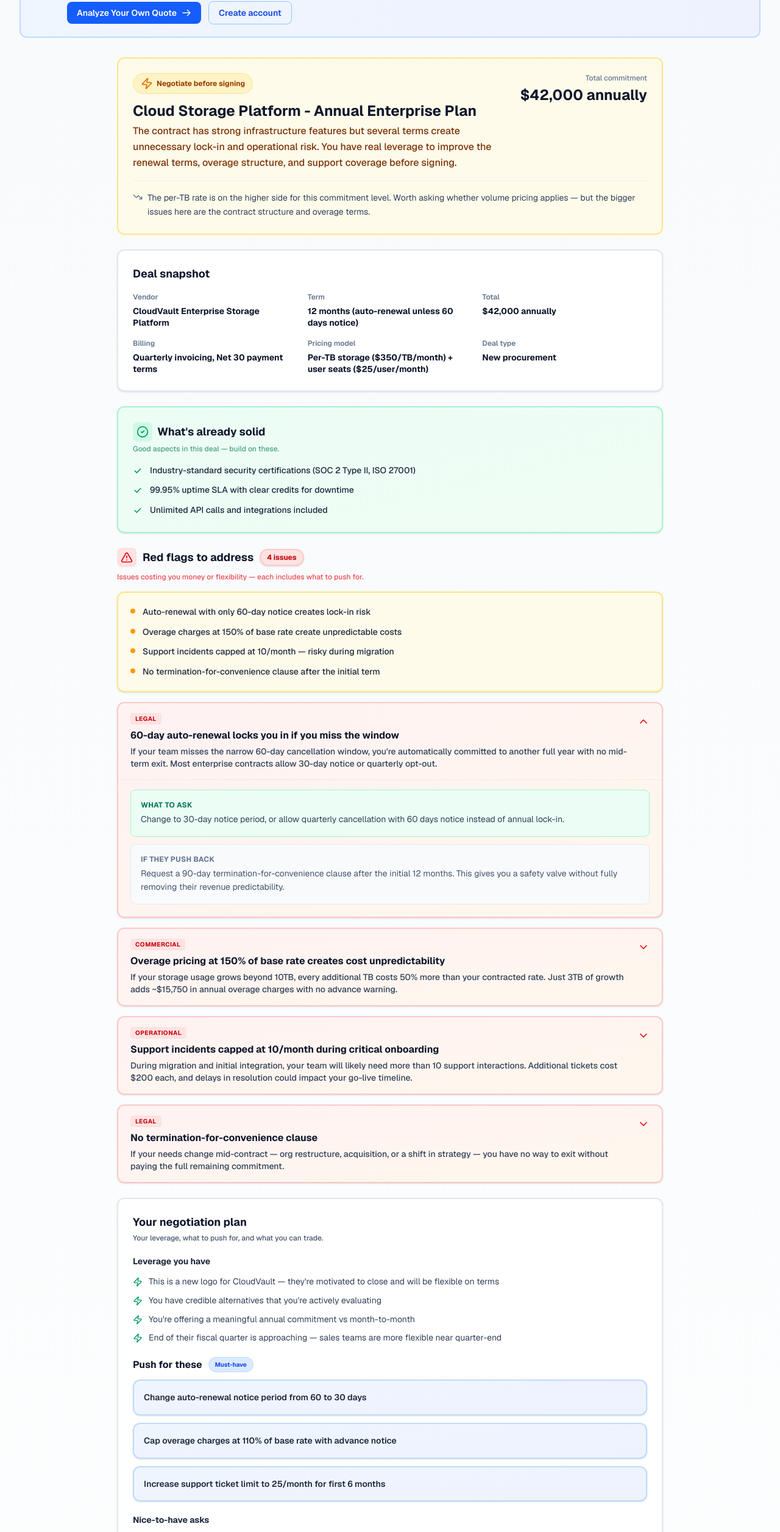
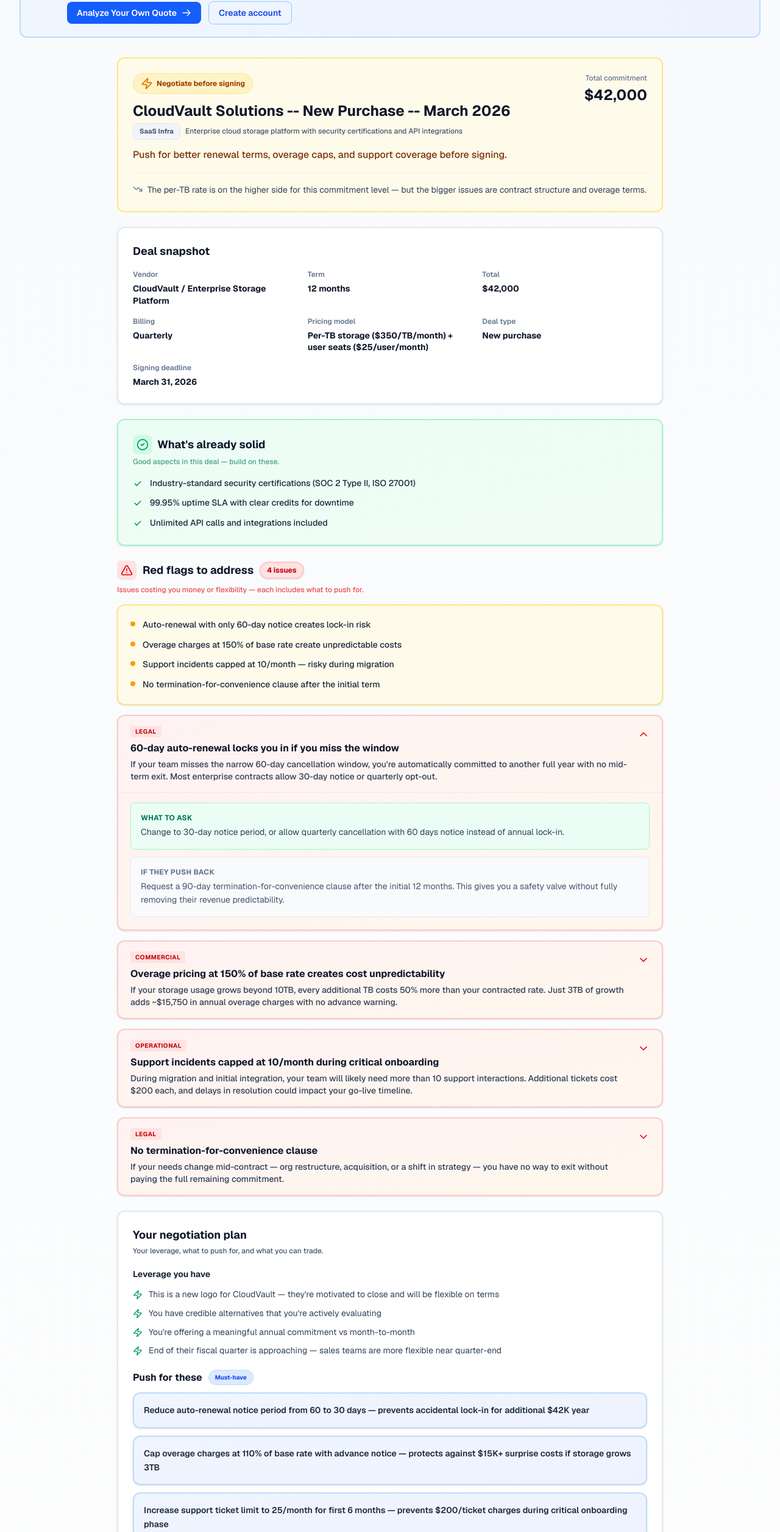
Before and after one commit to Boomchakalala/Dealcheck, a Next.js app: page /example in a window 1280 px wide. Shown: the part 197-2709 px from the top of the page at 61% size. Built offline with nearby package versions, Linux system fonts and the light colour scheme.

Commit message:
Sandbox autosave

```diff
--- a/src/app/example/page.tsx
+++ b/src/app/example/page.tsx
@@ -5,18 +5,21 @@ import { type DealOutput } from '@/types'
 import Link from 'next/link'
 
 const exampleOutput: DealOutput = {
-  title: "Cloud Storage Platform - Annual Enterprise Plan",
+  title: "CloudVault Solutions -- New Purchase -- March 2026",
   vendor: "CloudVault Solutions",
-  verdict: "The contract has strong infrastructure features but several terms create unnecessary lock-in and operational risk. You have real leverage to improve the renewal terms, overage structure, and support coverage before signing.",
+  category: "SaaS Infra",
+  description: "Enterprise cloud storage platform with security certifications and API integrations",
+  verdict: "Push for better renewal terms, overage caps, and support coverage before signing.",
   verdict_type: "negotiate",
-  price_insight: "The per-TB rate is on the higher side for this commitment level. Worth asking whether volume pricing applies — but the bigger issues here are the contract structure and overage terms.",
+  price_insight: "The per-TB rate is on the higher side for this commitment level — but the bigger issues are contract structure and overage terms.",
   snapshot: {
-    vendor_product: "CloudVault Enterprise Storage Platform",
-    term: "12 months (auto-renewal unless 60 days notice)",
-    total_commitment: "$42,000 annually",
-    billing_payment: "Quarterly invoicing, Net 30 payment terms",
+    vendor_product: "CloudVault / Enterprise Storage Platform",
+    term: "12 months",
+    total_commitment: "$42,000",
+    billing_payment: "Quarterly",
     pricing_model: "Per-TB storage ($350/TB/month) + user seats ($25/user/month)",
-    deal_type: "New procurement"
+    deal_type: "New purchase",
+    signing_deadline: "March 31, 2026"
   },
   quick_read: {
     whats_solid: [
@@ -89,17 +92,26 @@ const exampleOutput: DealOutput = {
   },
   what_to_ask_for: {
     must_have: [
-      "Change auto-renewal notice period from 60 to 30 days",
-      "Cap overage charges at 110% of base rate with advance notice",
-      "Increase support ticket limit to 25/month for first 6 months"
+      "Reduce auto-renewal notice period from 60 to 30 days — prevents accidental lock-in for additional $42K year",
+      "Cap overage charges at 110% of base rate with advance notice — protects against $15K+ surprise costs if storage grows 3TB",
+      "Increase support ticket limit to 25/month for first 6 months — prevents $200/ticket charges during critical onboarding phase"
     ],
     nice_to_have: [
       "Add termination-for-convenience after 12 months",
       "Include 2TB storage buffer at no additional cost",
-      "Quarterly performance reviews with dedicated CSM",
-      "Priority migration support during first 90 days"
+      "Quarterly performance reviews with dedicated CSM"
     ]
   },
+  potential_savings: [
+    {
+      ask: "Cap overage at 110% instead of 150%",
+      annual_impact: "$15,750 protected"
+    },
+    {
+      ask: "Increase support to 25 tickets/month during onboarding",
+      annual_impact: "$3,000 saved"
+    }
+  ],
   email_drafts: {
     neutral: {
       subject: "CloudVault Enterprise Storage - Questions on Contract Terms",
```
